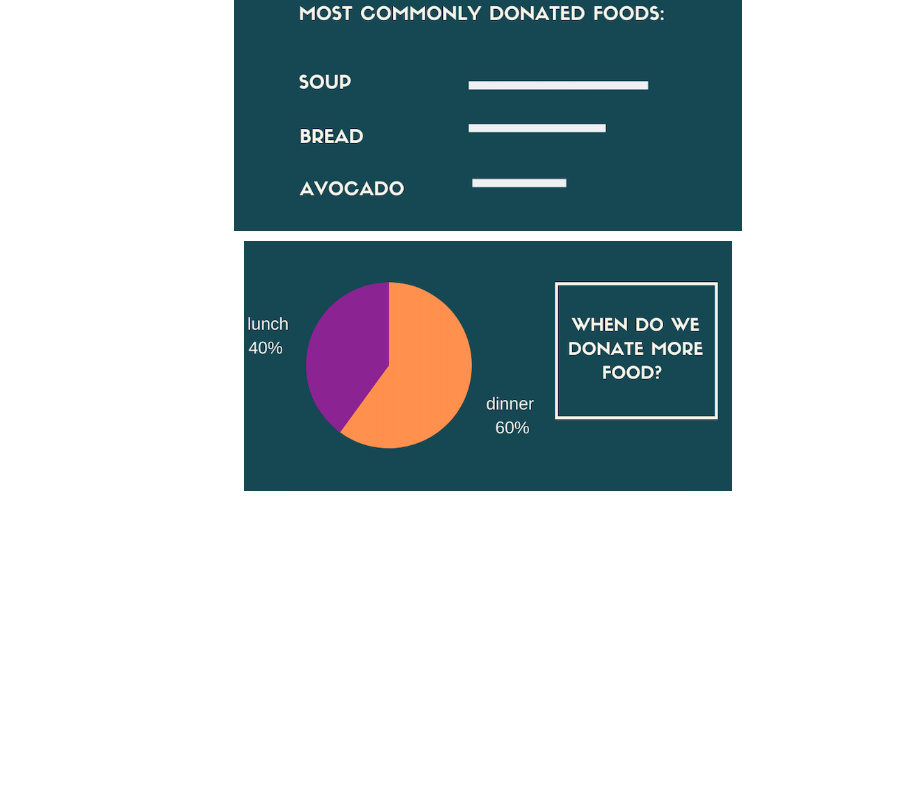
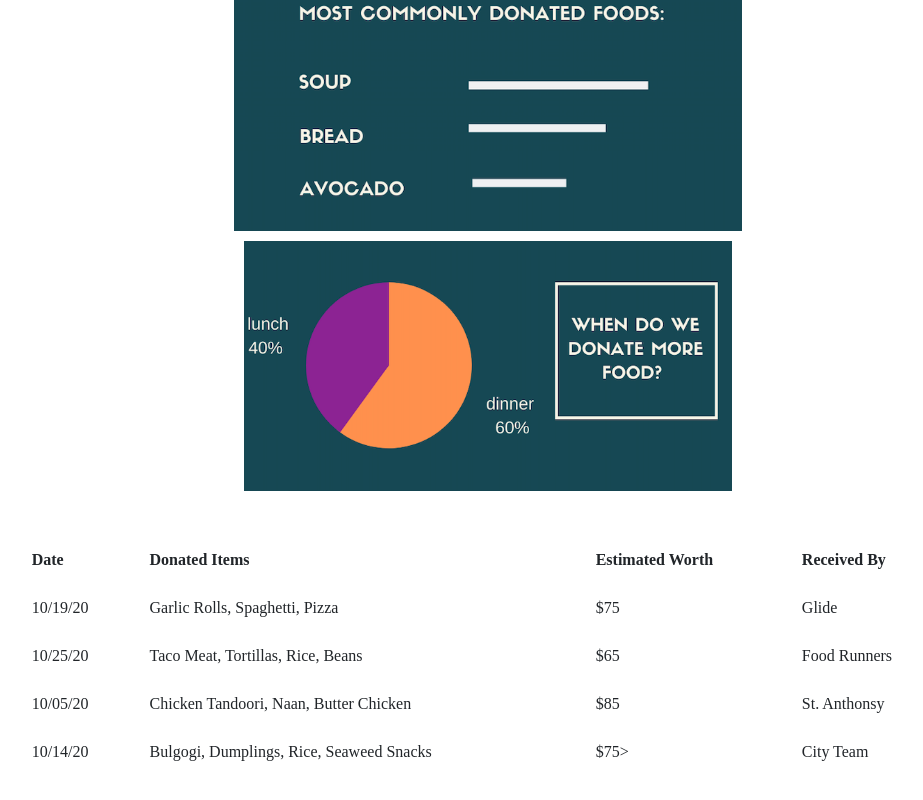
Before and after one commit to toomusa/food-do-gooder, a React (Create React App) app in the folder client/: page /dashboard in a window 1280 px wide. Shown: the part 631-1431 px from the top of the page, without its empty margins (152-1075 px from the left). Before the commit the page ends 1217 px from the top, so only its background shows below. Built offline with nearby package versions, Linux system fonts and the light colour scheme; a small style sheet from the web is missing.

Commit message:
added table

```diff
--- a/client/src/containers/Dashboard.js
+++ b/client/src/containers/Dashboard.js
@@ -18,6 +18,44 @@ export default class Dashboard extends Component {
           <img src={Dashboard2} alt="Graphic 2" className="dashboard-image" />
           <img src={Dashboard1} alt="Graphic 1" className="dashboard-image" />
         </div>
+	<div>
+	<table class="table table-borderless">
+          <thead>
+            <tr>
+              <th scope="col">Date</th>
+              <th scope="col">Donated Items</th>
+              <th scope="col">Estimated Worth</th>
+              <th scope="col">Received By</th>
+            </tr>
+          </thead>
+          <tbody>
+            <tr>
+              <td>10/19/20</td>
+              <td>Garlic Rolls, Spaghetti, Pizza</td>
+              <td>$75</td>
+              <td>Glide</td>
+            </tr>
+            <tr>
+              <td>10/25/20</td>
+              <td>Taco Meat, Tortillas, Rice, Beans</td>
+              <td>$65</td>
+              <td>Food Runners</td>
+            </tr>
+            <tr>
+              <td>10/05/20</td>
+              <td>Chicken Tandoori, Naan, Butter Chicken</td>
+              <td>$85</td>
+              <td>St. Anthonsy</td>
+            </tr>
+            <tr>
+              <td>10/14/20</td>
+              <td>Bulgogi, Dumplings, Rice, Seaweed Snacks</td>
+              <td>$75></td>
+              <td>City Team</td>
+            </tr>
+          </tbody>
+        </table>
+	</div>
       </div>
     )
   }
```
Also changed, not shown: 1 other file (tests, documents, lock files or other folders).
